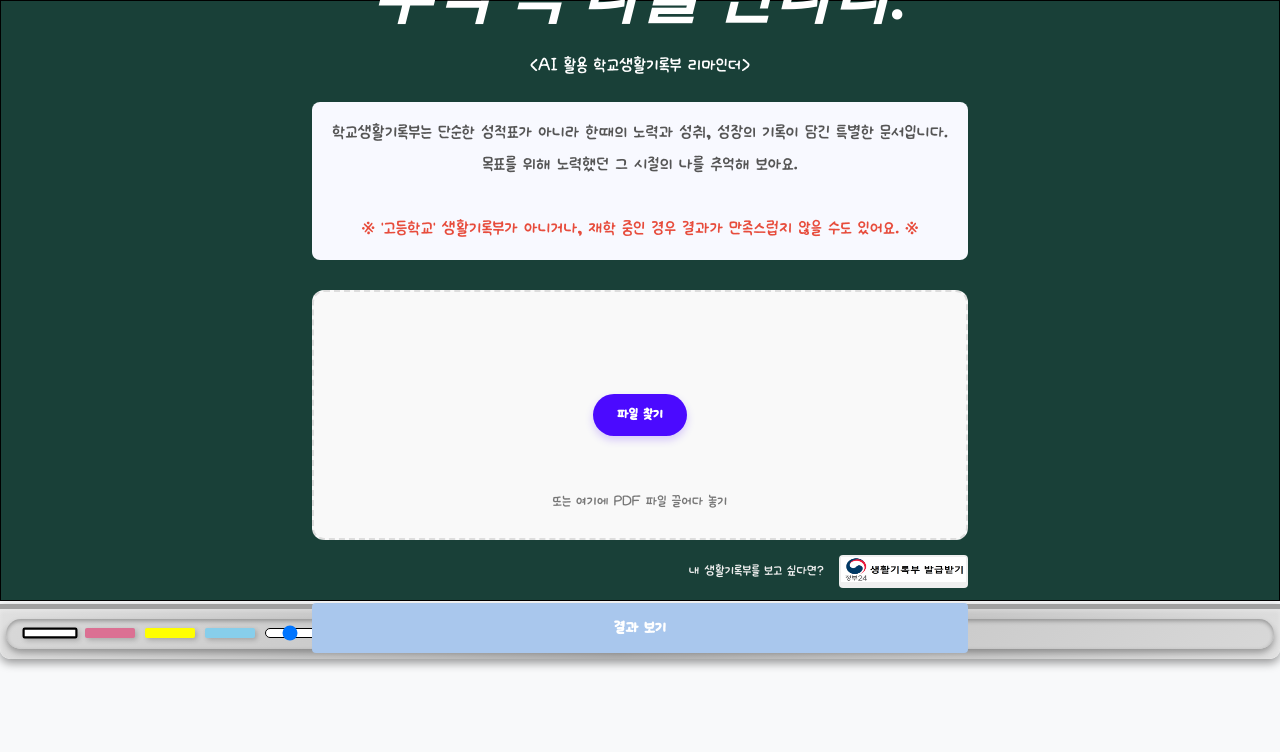
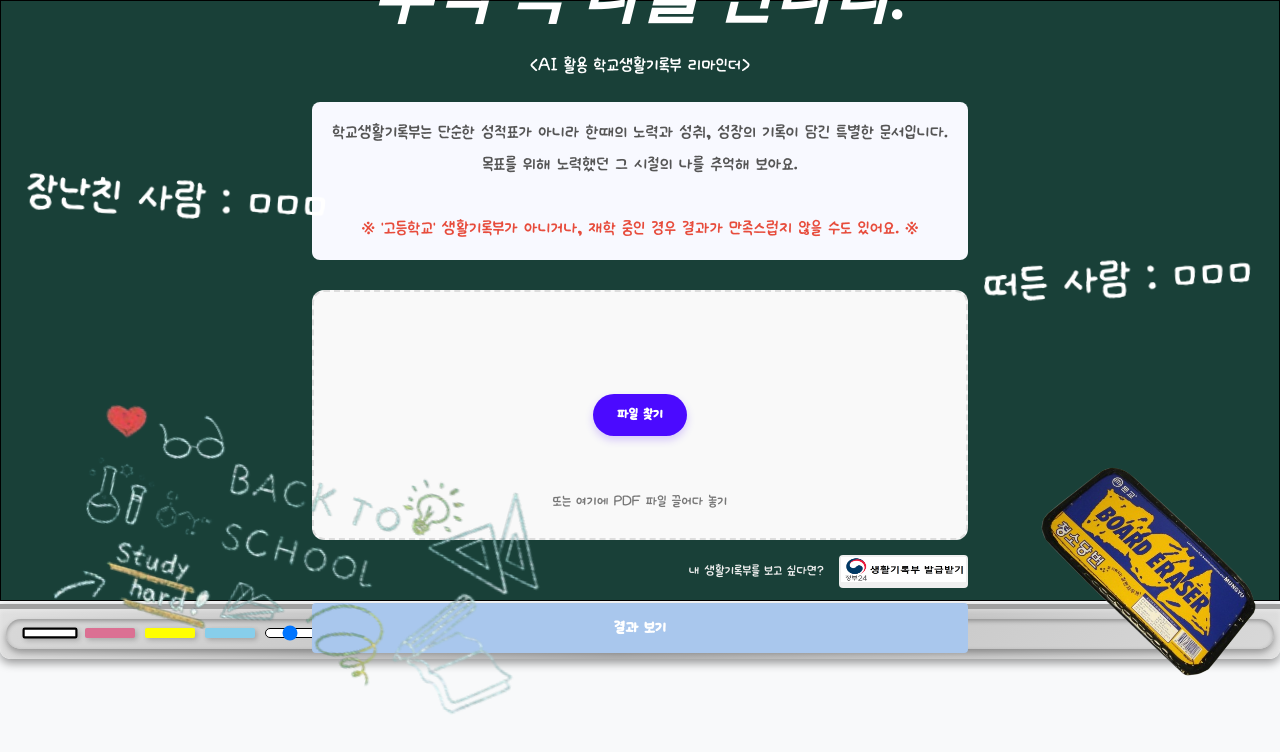
Before and after one commit to GN-AI-3/mini_project_user, a React (Create React App) app: page / in a window 1280 px wide. Shown: the top 752 px of the page. Built offline with nearby package versions, Linux system fonts and the light colour scheme; a web font is replaced by a local one.

Commit message:
칠판 위 이미지 적용

```diff
--- a/src/App.css
+++ b/src/App.css
@@ -26,6 +26,45 @@ body {
   z-index: 0; /* Behind UI but still interactive */
   pointer-events: auto; /* Allow drawing */
 }
+
+.noisy-person-text {
+  color: white;
+  transform: rotate(-3deg);
+  position: fixed;
+  z-index: 999;
+  right: 2%;
+  top: 30%;
+  font-size: 50px;
+}
+
+.pranksters-person-text{
+  color: white;
+  transform: rotate(3deg);
+  position: fixed;
+  z-index: 999;
+  left: 2%;
+  top: 20%;
+  font-size: 50px;
+}
+
+.blackboardEraser-img{
+  position: fixed;
+  z-index: 999;
+    width: 20%;
+    bottom: 13%;
+    right: 0%;
+}
+
+.BlackboardGraffiti-img{
+  position: fixed;
+  z-index: 999;
+  width: 500px;
+  left: 4%;
+  bottom: 15%;
+  rotate: inherit;
+  transform: rotate(15deg);
+}
+
 @font-face {
   font-family: "bam";
   src: url("../public/bam.ttf");
--- a/src/App.js
+++ b/src/App.js
@@ -3,6 +3,8 @@ import DrawingApp from "./pages/DrawingApp";
 import Home from "./pages/Home";
 import Result from "./pages/Result";
 import { ToggleProvider, useToggle } from "./ToggleContext";
+import blackboardEraser from "./images/blackboardEraser.png"; // 이미지 import
+import BlackboardGraffiti from "./images/Blackboard-graffiti.png"; // 이미지 import
 
 function App() {
   return (
@@ -17,6 +19,11 @@ function AppContent() {
 
   return (
     <div className="App">
+      <p className="noisy-person-text">떠든 사람 : ㅁㅁㅁ</p>
+      <p className="pranksters-person-text">장난친 사람 : ㅁㅁㅁ</p>
+      <img className="BlackboardGraffiti-img" src={BlackboardGraffiti} alt="BlackboardGraffiti" />
+      <img className="blackboardEraser-img" src={blackboardEraser} alt="blackboardEraser" />
+
       <div className="drawing-background">
         <DrawingApp />
       </div>
--- a/src/styles/Result.css
+++ b/src/styles/Result.css
@@ -153,40 +153,6 @@
   background-color: #3a7bc8;
 }
 
-
-.noisy-person-text {
-  font-family: 'Ownglyph_ParkDaHyun', sans-serif;
-  color: white;
-  transform: rotate(-3deg);
-  position: absolute;
-  right: 2%;
-  top: 30%;
-  font-size: 50px;
-}
-.pranksters-person-text{
-  font-family: 'Ownglyph_ParkDaHyun', sans-serif;
-  color: white;
-  transform: rotate(3deg);
-  position: absolute;
-  left: 2%;
-  top: 20%;
-  font-size: 50px;
-}
-.blackboardEraser-img{
-  position: absolute;
-    width: 20%;
-    bottom: 13%;
-    right: 0%;
-}
-.BlackboardGraffiti-img{
-  position: absolute;
-  width: 40%;
-  left: -5%;
-  bottom: -10%;
-  rotate: inherit;
-  transform: rotate(15deg);
-}
-
 @media (max-width: 600px) {
   .result-container {
     padding: 20px 15px;
```
Also changed, not shown: src/images/Blackboard-graffiti.png.
